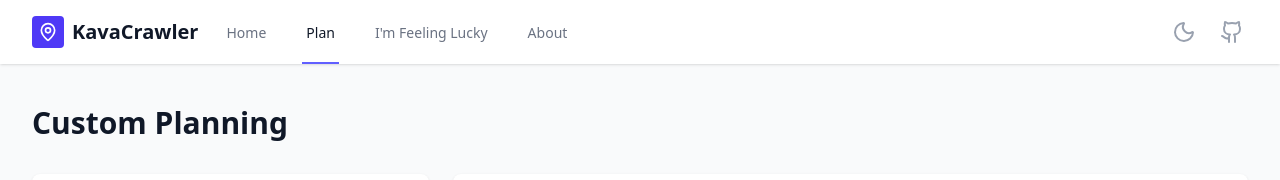
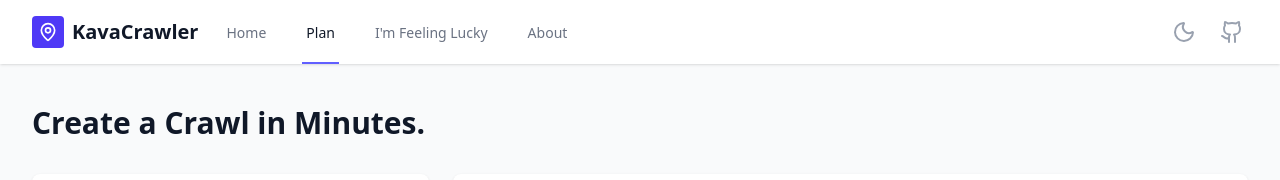
Before and after one commit to kendalled/kava-crawler, a Nuxt app: page /plan in a window 1280 px wide. Shown: the top 180 px of the page. Built offline with nearby package versions, Linux system fonts and the light colour scheme.

Commit message:
fix: better copy

```diff
--- a/pages/plan.vue
+++ b/pages/plan.vue
@@ -2,7 +2,7 @@
   <div class="py-10">
     <header>
       <div class="max-w-7xl mx-auto px-4 sm:px-6 lg:px-8">
-        <h1 class="text-3xl font-bold leading-tight text-gray-900 dark:text-white">Custom Planning</h1>
+        <h1 class="text-3xl font-bold leading-tight text-gray-900 dark:text-white">Create a Crawl in Minutes.</h1>
       </div>
     </header>
     <main>
```
